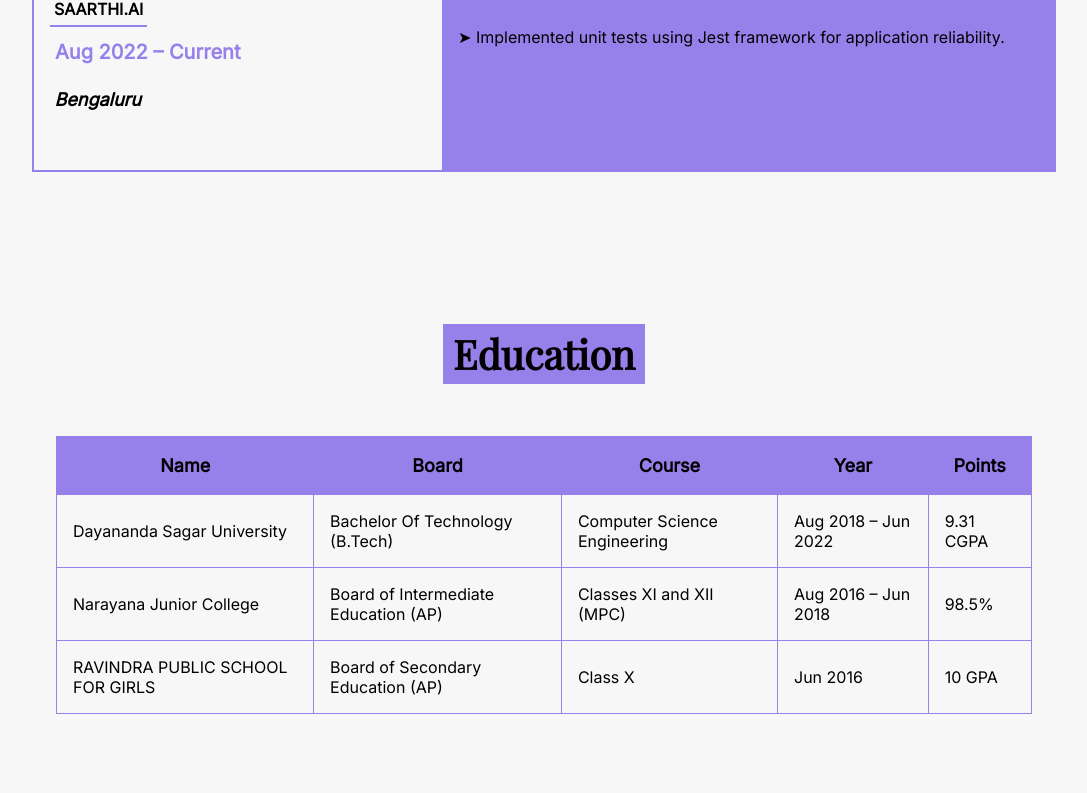
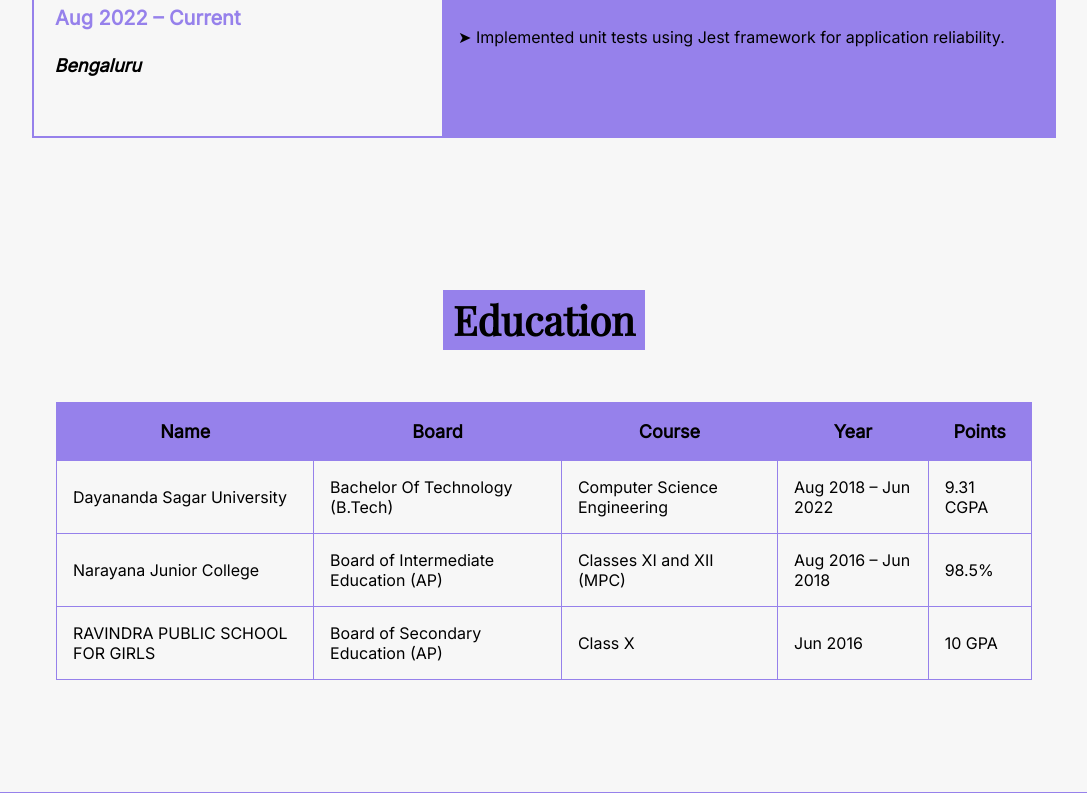
Before and after one commit to gayathri1462/Gayathri_Portfolio, a website built with Parcel: page index.html in a window 1280 px wide. Shown: the part 2879-3672 px from the top of the page, without its empty margins (96-1183 px from the left). Built offline with nearby package versions, Linux system fonts and the light colour scheme.

Commit message:
Update styles.css

```diff
--- a/styles.css
+++ b/styles.css
@@ -391,14 +391,7 @@ a {
 }
 
 #experience-container h2 {
- font-family: "Inter", sans-serif;
-  font-size: 16px;
-  line-height: 1.5;
-  overflow-wrap: break-word;
-  text-transform: uppercase;
-  font-weight: bolder;
-  padding: 0.25em;
-  border-bottom: 2px solid #9681eb;
+display:none;
 }
 
 #experience-container img {
```
